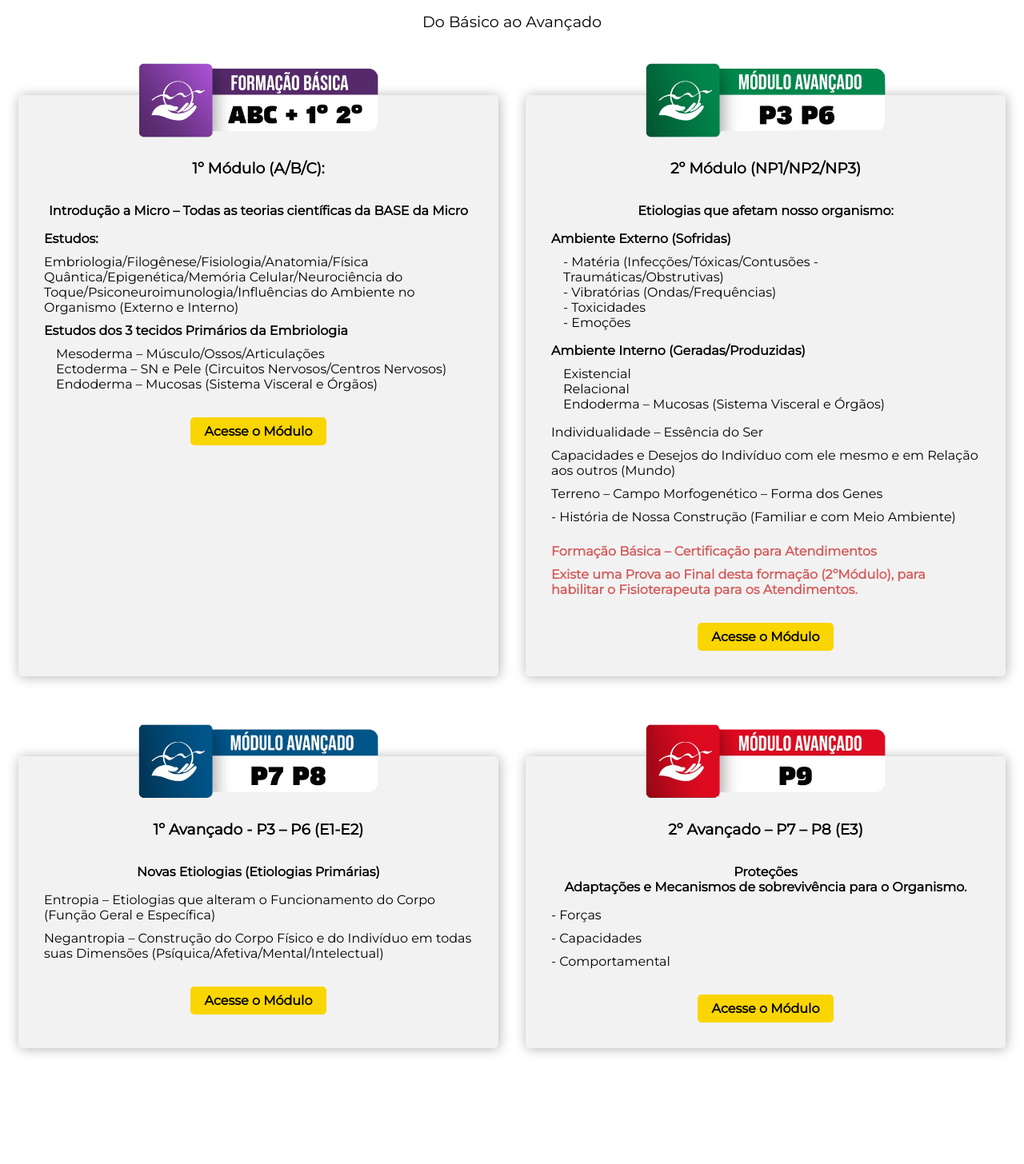
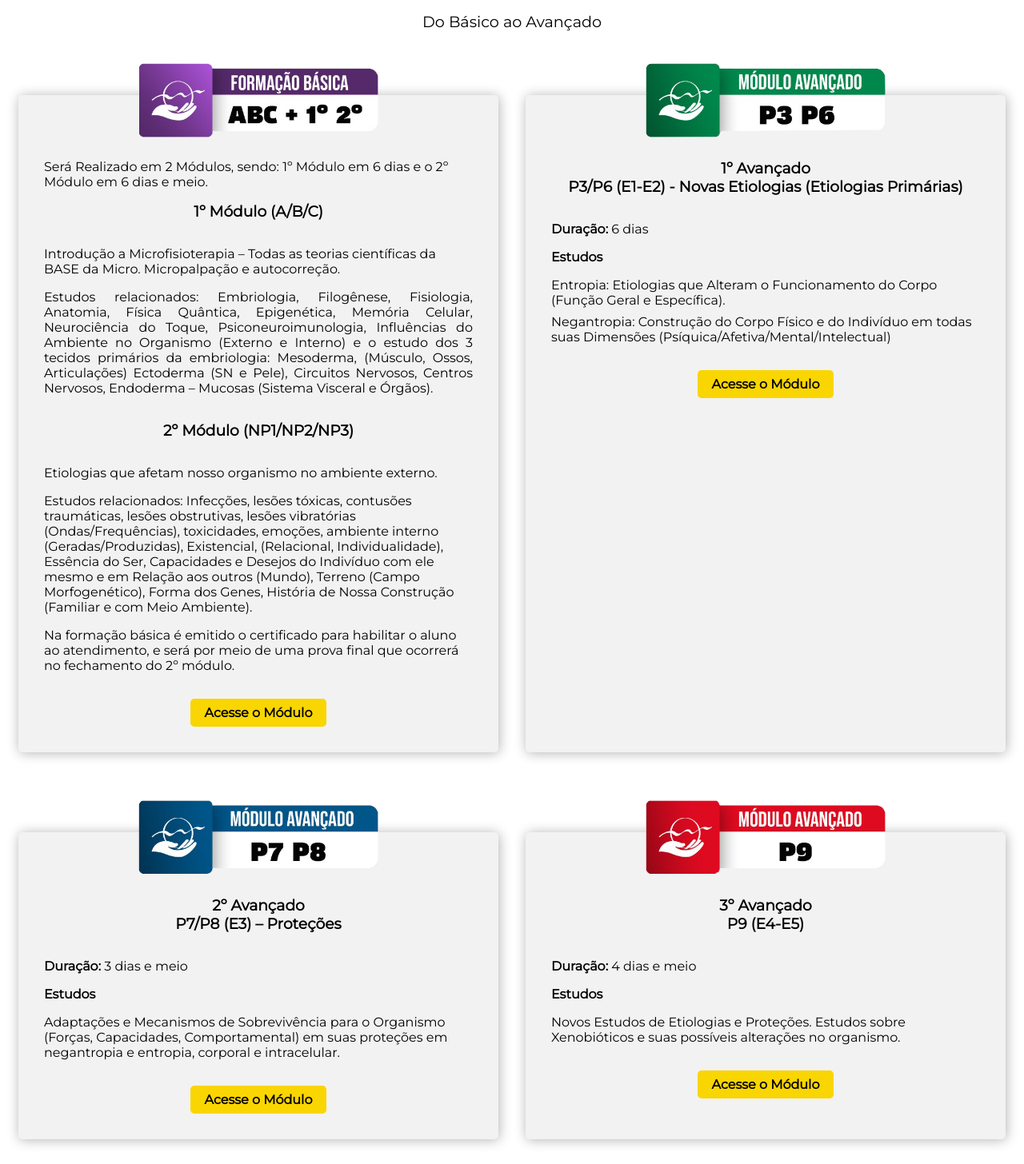
Before and after one commit to sully-dev-1/ibm-micro, a Next.js app: page /nossas-formacoes in a window 1280 px wide. Shown: the part 294-1750 px from the top of the page at 80% size. Built offline with nearby package versions, Linux system fonts and the light colour scheme; a web font is replaced by a local one.

Commit message:
changing infos on formations cards

```diff
--- a/components/formacoes/Formacoes.js
+++ b/components/formacoes/Formacoes.js
@@ -18,9 +18,17 @@ function Formacoes() {
                     alt="Formação Básica"
                 />
             </div>
-            <h3>1º Módulo &#40;A/B/C&#41;:</h3>
-            <h4>Introdução a Micro – Todas as teorias científicas da <span>BASE da Micro</span></h4>
-            <div className='formCard__infos'>
+            <p className='p__one'>Será Realizado em 2 Módulos, sendo:  1º Módulo em 6 dias e o 2º Módulo em 6 dias e meio.</p>
+            <h3>1º Módulo &#40;A/B/C&#41;</h3>
+            <span>Introdução a Microfisioterapia – Todas as teorias científicas da BASE da Micro. Micropalpação e autocorreção.</span>
+            <p className='p__two'>Estudos relacionados: Embriologia, Filogênese, Fisiologia, Anatomia, Física Quântica, Epigenética, Memória Celular, Neurociência do Toque, Psiconeuroimunologia, Influências do Ambiente no Organismo &#40;Externo e Interno&#41; e o estudo dos 3 tecidos primários da embriologia: Mesoderma, &#40;Músculo, Ossos, Articulações&#41; Ectoderma
+                &#40;SN e Pele&#41;, Circuitos Nervosos, Centros Nervosos, Endoderma – Mucosas &#40;Sistema Visceral e Órgãos&#41;.</p>
+
+            <h3>2º Módulo &#40;NP1/NP2/NP3&#41;</h3>
+            <p className='p__one'>Etiologias que afetam nosso organismo no ambiente externo.</p>
+            <p className='p__one'>Estudos relacionados: Infecções, lesões tóxicas, contusões traumáticas, lesões obstrutivas, lesões vibratórias &#40;Ondas/Frequências&#41;, toxicidades, emoções, ambiente interno &#40;Geradas/Produzidas&#41;, Existencial, &#40;Relacional, Individualidade&#41;, Essência do Ser, Capacidades e Desejos do Indivíduo com ele mesmo e em Relação aos outros &#40;Mundo&#41;, Terreno &#40;Campo Morfogenético&#41;, Forma dos Genes, História de Nossa Construção &#40;Familiar e com Meio Ambiente&#41;.</p>
+            <p className='p__one'>Na formação básica é emitido o certificado para habilitar o aluno ao atendimento, e será por meio de uma prova final que ocorrerá no fechamento do 2º módulo.</p>
+            {/* <div className='formCard__infos'>
                 <p><strong>Estudos:</strong></p>
                 <p>Embriologia/Filogênese/Fisiologia/Anatomia/Física Quântica/Epigenética/Memória Celular/Neurociência do Toque/Psiconeuroimunologia/Influências do Ambiente no Organismo &#40;Externo e Interno&#41;
                 </p>
@@ -30,7 +38,7 @@ function Formacoes() {
                     <li>Ectoderma – SN e Pele &#40;Circuitos Nervosos/Centros Nervosos&#41;</li>
                     <li>Endoderma – Mucosas &#40;Sistema Visceral e Órgãos&#41;</li>
                 </ul>
-            </div>
+            </div> */}
             <a href="whatsapp.com">Acesse o Módulo</a>
         </FormacoesCard>
         <FormacoesCard>
@@ -42,31 +50,14 @@ function Formacoes() {
                     alt="Formação Básica 2"
                 />
             </div>
-            <h3>2º Módulo &#40;NP1/NP2/NP3&#41;</h3>
-            <h4>Etiologias que afetam nosso organismo:</h4>
-            <div className='formCard__infos'>
-                <ul>
-                    <p>Ambiente Externo &#40;Sofridas&#41;</p>
-                    <li>- Matéria &#40;Infecções/Tóxicas/Contusões - Traumáticas/Obstrutivas&#41; </li>
-                    <li>- Vibratórias &#40;Ondas/Frequências&#41;</li>
-                    <li>- Toxicidades</li>
-                    <li>- Emoções</li>
-                </ul>
-                <ul>
-                    <p>Ambiente Interno &#40;Geradas/Produzidas&#41;</p>
-                    <li>Existencial</li>
-                    <li>Relacional</li>
-                    <li>Endoderma – Mucosas &#40;Sistema Visceral e Órgãos&#41;</li>
-                </ul>
-                <p>Individualidade – Essência do Ser</p>
-                <p>Capacidades e Desejos do Indivíduo com ele mesmo e em Relação aos outros &#40;Mundo&#41;</p>
-                <p>Terreno – Campo Morfogenético – Forma dos Genes</p>
-                <p>- História de Nossa Construção &#40;Familiar e com Meio Ambiente&#41;</p>
-                <div className='formCard__alert'>
-                    <p>Formação Básica – Certificação para Atendimentos</p>
-                    <p>Existe uma Prova ao Final desta formação &#40;2ºMódulo&#41;, para habilitar o Fisioterapeuta para os Atendimentos.</p>
-                </div>
-            </div>
+            <h3 className='title__solo'>1º Avançado <br />
+            P3/P6 (E1-E2) - Novas Etiologias (Etiologias Primárias)</h3>
+            <p><strong>Duração:</strong> 6 dias</p>
+            <h4>Estudos</h4>
+            <ul>
+                <li>Entropia: Etiologias que Alteram o Funcionamento do Corpo (Função Geral e Específica).</li>
+                <li>Negantropia: Construção do Corpo Físico e do Indivíduo em todas suas Dimensões (Psíquica/Afetiva/Mental/Intelectual)</li>
+            </ul>
             <a href="whatsapp.com">Acesse o Módulo</a>
         </FormacoesCard>
         <FormacoesCard>
@@ -78,12 +69,13 @@ function Formacoes() {
                     alt="Formação Avançada 1"
                 />
             </div>
-            <h3>1º Avançado - P3 – P6 &#40;E1-E2&#41;</h3>
-            <h4>Novas Etiologias &#40;Etiologias Primárias&#41; </h4>
-            <div className='formCard__infos'>
-                <p>Entropia – Etiologias que alteram o Funcionamento do Corpo &#40;Função Geral e Específica&#41;</p>
-                <p>Negantropia – Construção do Corpo Físico e do Indivíduo em todas suas Dimensões &#40;Psíquica/Afetiva/Mental/Intelectual&#41;</p>
-            </div>
+            <h3>2º Avançado <br />
+            P7/P8 (E3) – Proteções </h3>
+            <p><strong>Duração:</strong> 3 dias e meio</p>
+            <h4>Estudos</h4>
+            <ul>
+                <li>Adaptações e Mecanismos de Sobrevivência para o Organismo (Forças, Capacidades, Comportamental) em suas proteções em negantropia e entropia, corporal e intracelular.</li>
+            </ul>
             <a href="whatsapp.com">Acesse o Módulo</a>
         </FormacoesCard>
         <FormacoesCard>
@@ -95,13 +87,13 @@ function Formacoes() {
                     alt="Formação Avançada 2"
                 />
             </div>
-            <h3>2º Avançado – P7 – P8 (E3)</h3>
-            <h4>Proteções <br/>Adaptações e Mecanismos de sobrevivência para o Organismo.</h4>
-            <div className='formCard__infos'>
-                <p>- Forças</p>
-                <p>- Capacidades</p>
-                <p>- Comportamental</p>
-            </div>
+            <h3>3º Avançado <br />
+            P9 (E4-E5)</h3>
+            <p><strong>Duração:</strong> 4 dias e meio</p>
+            <h4>Estudos</h4>
+            <ul>
+                <li>Novos Estudos de Etiologias e Proteções. Estudos sobre Xenobióticos e suas possíveis alterações no organismo.</li>
+            </ul>
             <a href="whatsapp.com">Acesse o Módulo</a>
         </FormacoesCard>
 
--- a/components/formacoes/styles.js
+++ b/components/formacoes/styles.js
@@ -65,10 +65,11 @@ export const FormacoesCard = styled.div`
     h3 {
         text-align: center;
         margin-bottom: 2rem;
+        /* margin-top: 2rem; */
     }
     h4 {
-        text-align: center;
-        margin-bottom: 1rem;
+        /* text-align: center; */
+        margin: 1rem 0;
     }
     a {
         background-color: ${({theme}) => theme.secondary};
@@ -87,4 +88,21 @@ export const FormacoesCard = styled.div`
             color: ${({theme}) => theme.white};
         }
     }
+
+    ul {
+        li {
+            margin: .5rem 0;
+        }
+    }
+
+    .p__one {
+        margin-bottom: 1rem;
+    }
+    .p__two {
+        margin: 1rem 0 2rem;
+        text-align: justify;
+    }
+    .title__solo {
+        margin-top: 0;
+    }
 `
```
